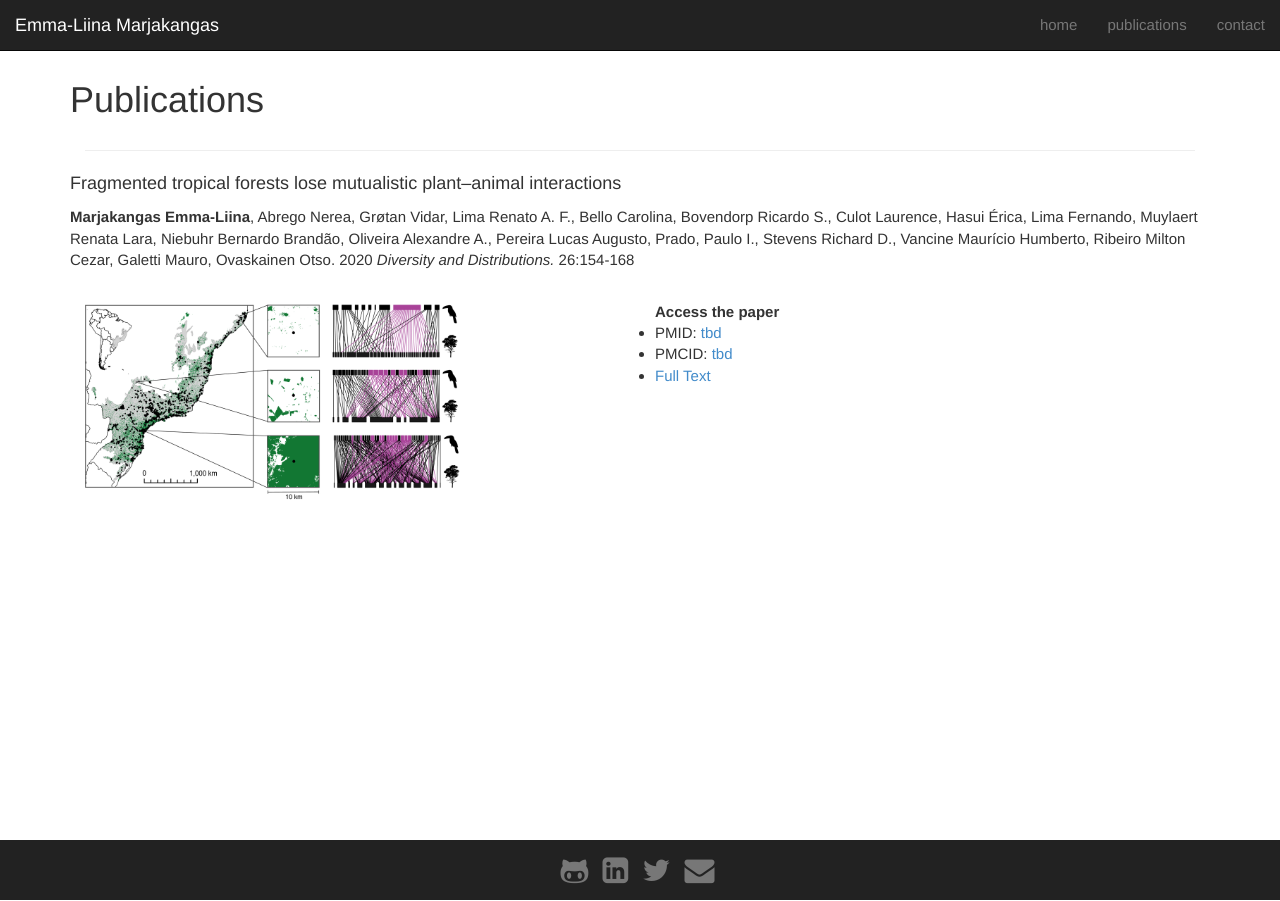
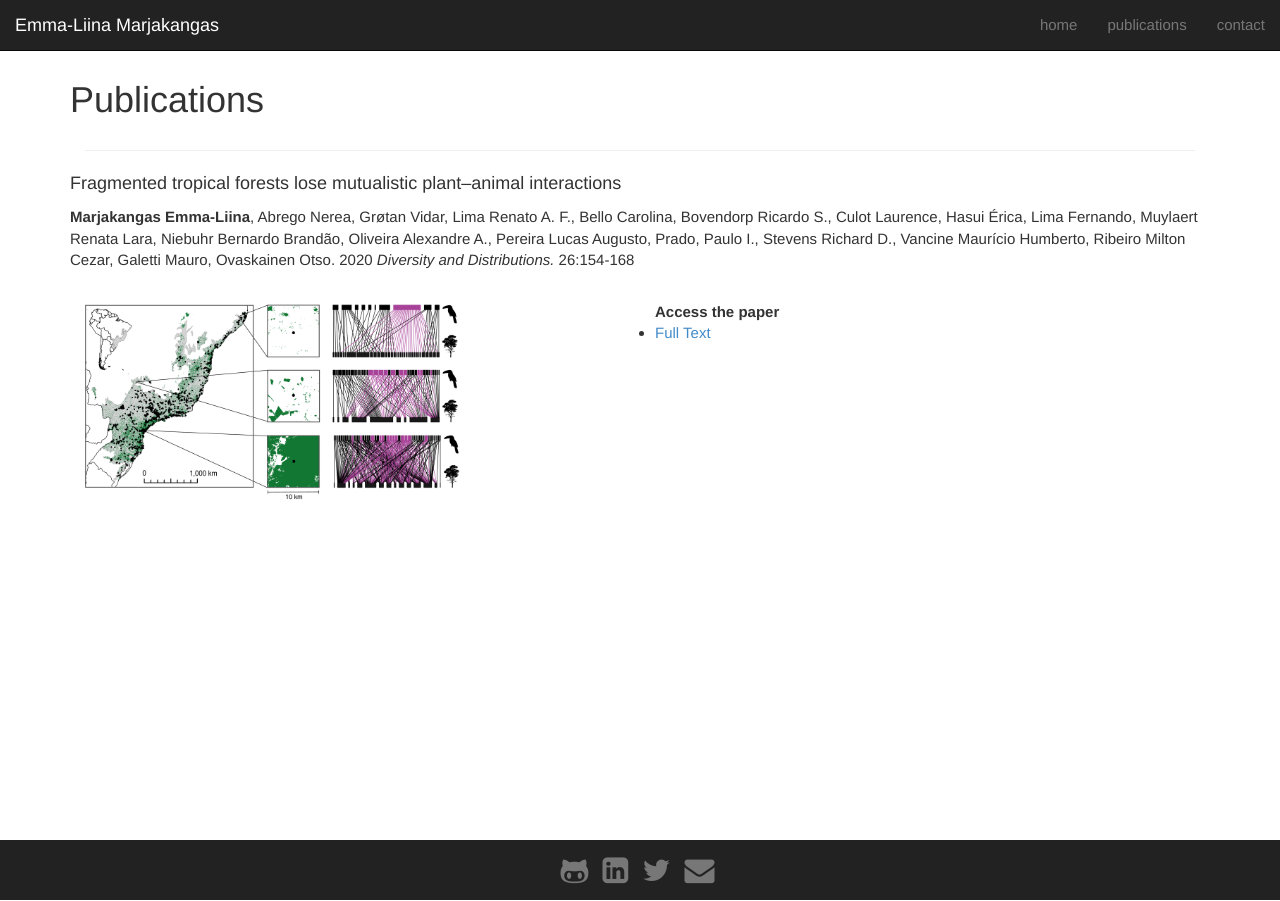
Before and after one commit to emmaliinamarjakangas/emmaliinamarjakangas.github.io, a Jekyll site: the page built from publications/index.html, in a window 1280 px wide. Built offline with Jekyll 4.4.1, drawn with Linux system fonts in a browser that asks for light colours; nearby versions of some CDN libraries.

Commit message:
Update publications.yml

```diff
--- a/_data/publications.yml
+++ b/_data/publications.yml
@@ -1,7 +1,6 @@
 - title: "Fragmented tropical forests lose mutualistic plant–animal interactions"
   citation: "**Marjakangas Emma‐Liina**, Abrego Nerea, Grøtan Vidar, Lima Renato A. F., Bello Carolina, Bovendorp Ricardo S., Culot Laurence, Hasui Érica, Lima Fernando, Muylaert Renata Lara, Niebuhr Bernardo Brandão, Oliveira Alexandre A., Pereira Lucas Augusto, Prado, Paulo I., Stevens Richard D., Vancine Maurício Humberto, Ribeiro Milton Cezar, Galetti Mauro, Ovaskainen Otso. 2020 *Diversity and Distributions.* 26:154-168"
   image: "/static/img/dd_pub_figure.jpg"
-  date: "2020-03-29"
-  pmid: "tbd"
-  pmcid: "tbd"
+  date: "2021-04-29"
+  ResearchGate: "https://www.researchgate.net/publication/337325501_Fragmented_tropical_forests_lose_mutualistic_plant-animal_interactions"
   pdf: "https://onlinelibrary.wiley.com/doi/epdf/10.1111/ddi.13010"
```
